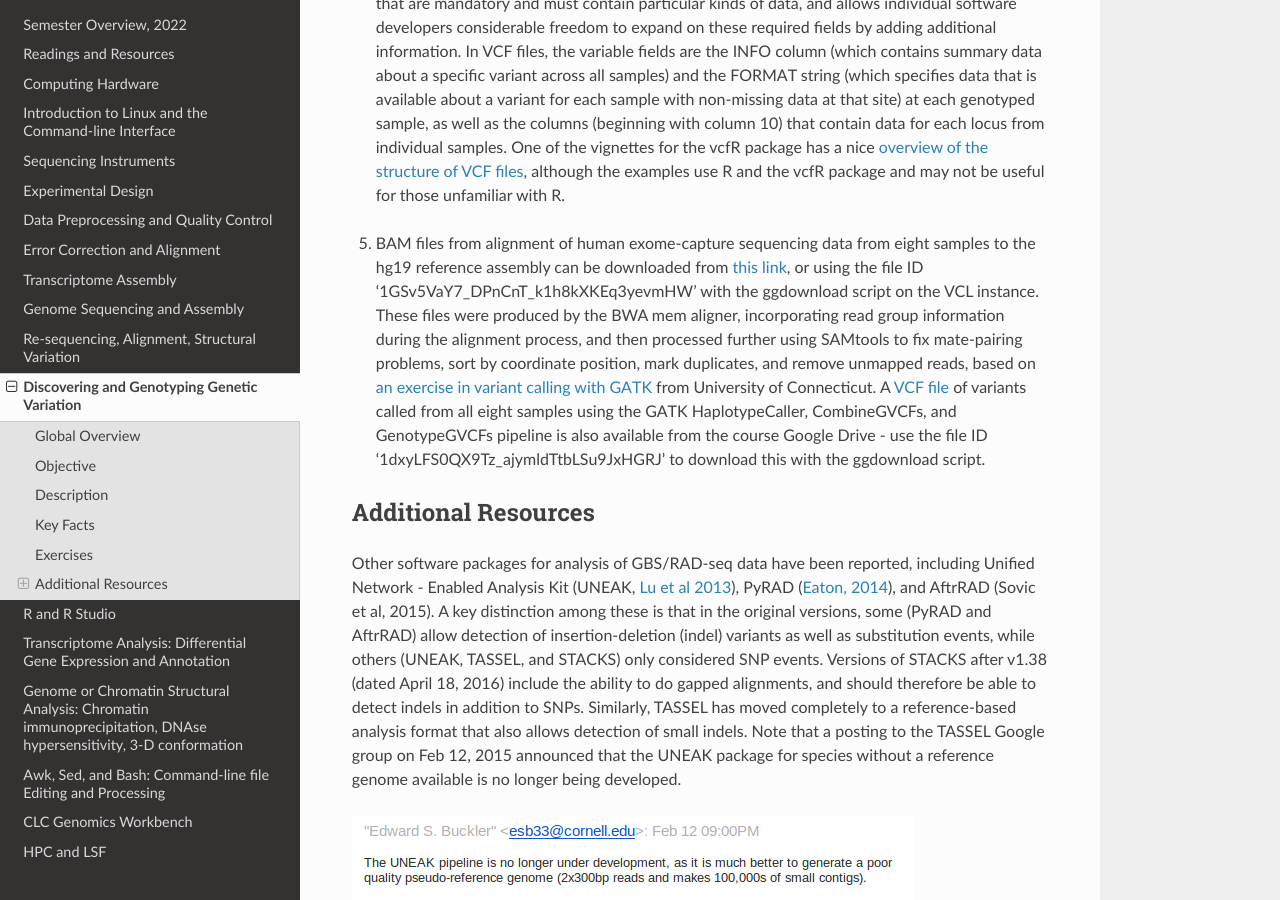
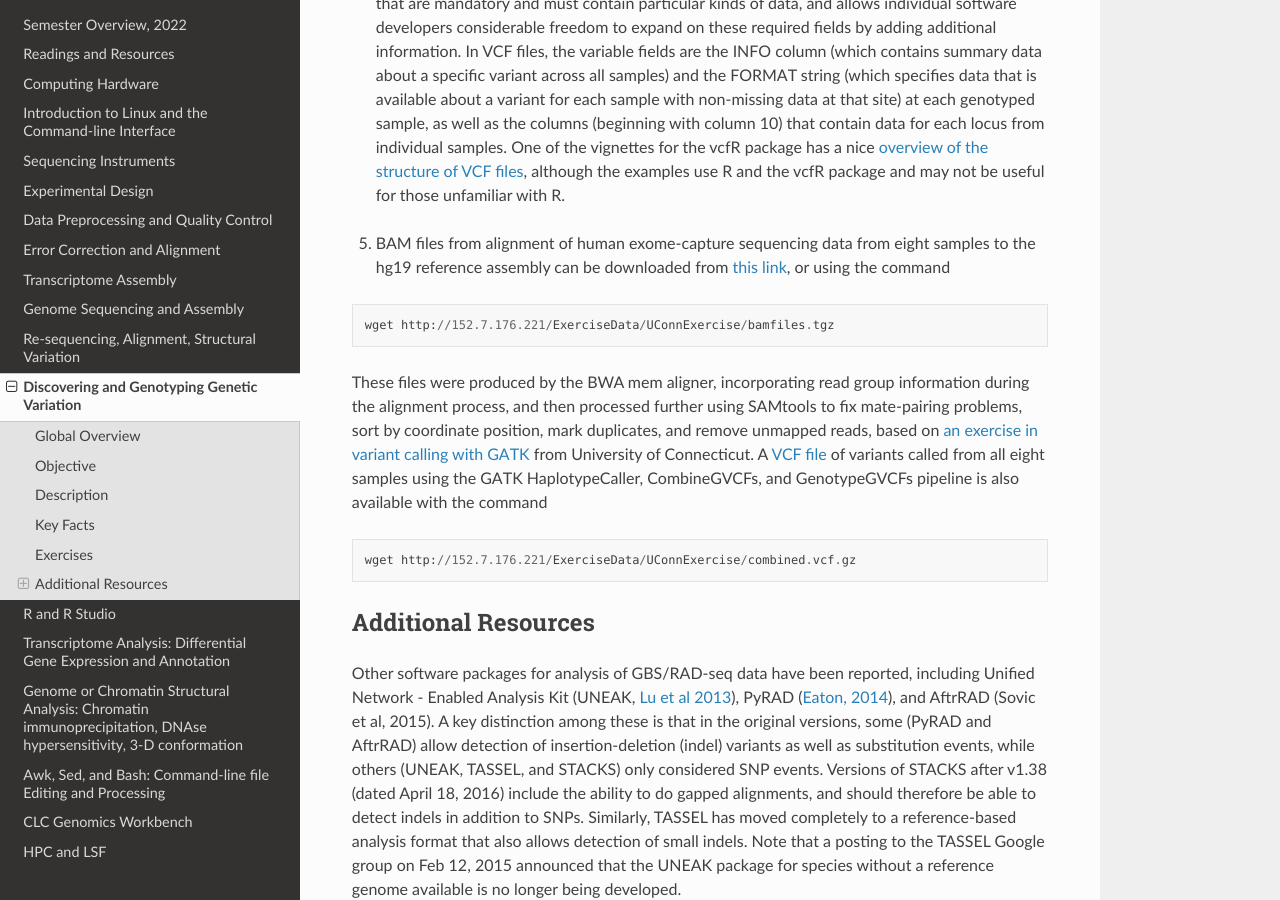
Before and after one commit to rwhetten/DeepSeqAnalysis, a Sphinx documentation site: the page built from docs/source/genotyping.rst, in a window 1280 px wide and 900 px high, scrolled down 3286 px. Built offline with Sphinx 7.4.7 and the Read the Docs theme 2.0.0, drawn with Linux system fonts in a browser that asks for light colours; some of the changed text lies outside the part shown.

Commit message:
Update genotyping.rst

```diff
--- a/docs/source/genotyping.rst
+++ b/docs/source/genotyping.rst
@@ -45,7 +45,7 @@
 
 The `RADseq.tgz <https://drive.google.com/open?id=1b8vlLQAhK6lQtACplqu0lEe2y-xXFw40>`_ archive containing the files for class can be downloaded from the link, or with the code below. ::
 
-	ggID='1b8vlLQAhK6lQtACplqu0lEe2y-xXFw40' ; ggURL='https://drive.google.com/uc?export=download' ; filename="$(curl --insecure -sc /tmp/gcookie "${ggURL}&id=${ggID}" | grep -o '="uc-name.*</span>' | sed 's/.*">//;s/<.a> .*//')" getcode="$(awk '/_warning_/ {print $NF}' /tmp/gcookie)" ; curl --insecure -LOJb /tmp/gcookie "${ggURL}&confirm=${getcode}&id=${ggID}"
+	wget http://152.7.176.221/ExerciseData/archives/RADseq.tgz
 
 
 1.	We will complete an exercise in analysis of a reduced-representation sequencing dataset from a linkage mapping population (two heterozygous outbred individuals and 93 F1 progeny) both `without the use of a reference genome <https://drive.google.com/open?id=1yQPYzqegIJAB8IcQ8LyyycDjKUrlOUdA>`_, and `with the use of the reference genome <https://drive.google.com/open?id=1wxJEQ89Vi6SsZFLDt0RKfOiSCNvCnbHE>`_. The RADseq.tgz archive contains an archive of `bamfiles <https://drive.google.com/open?id=1Kku1sschgluviX-xiX8nC_qyLKoCSkB8>`_ for the 95 samples and the reference sequence for `LG2 <https://drive.google.com/open?id=1tuz5QihPMiOTM_Trdux4gpvRVjAj58tE>`_ the spotted gar genome for use in the exercise with a reference genome. The complete genome sequence is available either from NCBI, or from the `Broad Institute <ftp://ftp.broadinstitute.org/pub/assemblies/fish/spottedGar/LepOcu1/L_oculatus_v1.assembly.fasta>`_; I used the Broad Institute version. Only `LG2 <https://drive.google.com/open?id=1tuz5QihPMiOTM_Trdux4gpvRVjAj58tE>`_ is needed, because the sample dataset includes only loci that map to a single linkage group. The `annotation for LG2 <https://drive.google.com/open?id=1XL0_tgdBe5ZqkwflT0N2XKipEoHvIsW9>`_ is in the same directory; this comes from the GFF3 file for the spotted gar genome (available from `Ensembl <http://useast.ensembl.org/Lepisosteus_oculatus/Info/WhatsNew?db=core>`_), for use in identifying SNPs or other variants within or near annotated genes.
@@ -71,7 +71,18 @@
 
 \
 
-5.	BAM files from alignment of human exome-capture sequencing data from eight samples to the hg19 reference assembly can be downloaded from `this link <https://drive.google.com/file/d/1GSv5VaY7_DPnCnT_k1h8kXKEq3yevmHW>`_, or using the file ID '1GSv5VaY7_DPnCnT_k1h8kXKEq3yevmHW' with the ggdownload script on the VCL instance. These files were produced by the BWA mem aligner, incorporating read group information during the alignment process, and then processed further using SAMtools to fix mate-pairing problems, sort by coordinate position, mark duplicates, and remove unmapped reads, based on `an exercise in variant calling with GATK <https://github.com/CBC-UCONN/Variant_Detection_GATK>`_ from University of Connecticut. A `VCF file <https://drive.google.com/file/d/1dxyLFS0QX9Tz_ajymldTtbLSu9JxHGRJ>`_ of variants called from all eight samples using the GATK HaplotypeCaller, CombineGVCFs, and GenotypeGVCFs pipeline is also available from the course Google Drive - use the file ID '1dxyLFS0QX9Tz_ajymldTtbLSu9JxHGRJ' to download this with the ggdownload script.
+5.	BAM files from alignment of human exome-capture sequencing data from eight samples to the hg19 reference assembly can be downloaded from `this link <https://drive.google.com/file/d/1GSv5VaY7_DPnCnT_k1h8kXKEq3yevmHW>`_, or using the command
+
+::
+
+	wget http://152.7.176.221/ExerciseData/UConnExercise/bamfiles.tgz
+
+
+These files were produced by the BWA mem aligner, incorporating read group information during the alignment process, and then processed further using SAMtools to fix mate-pairing problems, sort by coordinate position, mark duplicates, and remove unmapped reads, based on `an exercise in variant calling with GATK <https://github.com/CBC-UCONN/Variant_Detection_GATK>`_ from University of Connecticut. A `VCF file <https://drive.google.com/file/d/1dxyLFS0QX9Tz_ajymldTtbLSu9JxHGRJ>`_ of variants called from all eight samples using the GATK HaplotypeCaller, CombineGVCFs, and GenotypeGVCFs pipeline is also available with the command
+::
+
+	wget http://152.7.176.221/ExerciseData/UConnExercise/combined.vcf.gz
+
 
 Additional Resources
 ********************
```
Also changed, not shown: other parts of docs/source/genotyping.rst (+1 -1 lines).
